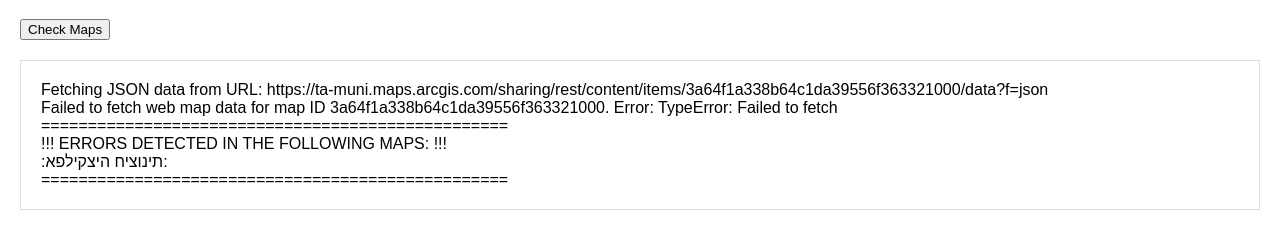
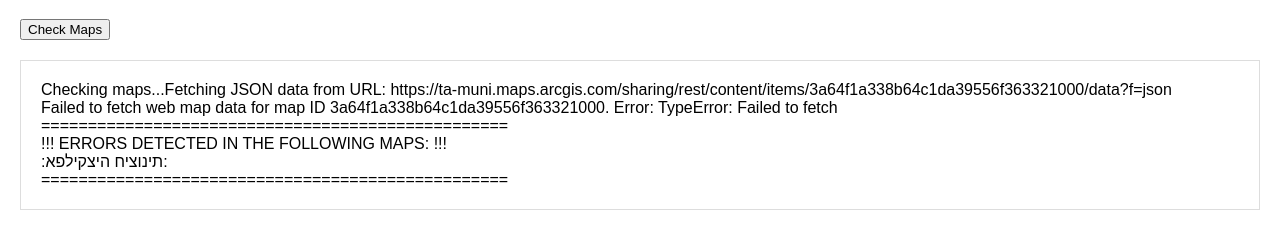
Before and after one commit to Lirantzu/arcgis_checks, a plain HTML site: page index.html in a window 1280 px wide. Both pictures are taken after a click on the button "Check Maps". Shown: the part 61-310 px from the top of the page. Drawn offline with Linux system fonts and the light colour scheme; no server answers.

Commit message:
Update index.html

```diff
--- a/index.html
+++ b/index.html
@@ -15,5 +15,16 @@
     <div id="results"></div>
 
     <script src="map_checker.js"></script>
+    <script>
+        function checkMaps() {
+            document.getElementById('results').innerHTML = 'Checking maps...';
+            checkAllMaps().then(() => {
+                console.log('Map check complete');
+            }).catch(error => {
+                console.error('Error checking maps:', error);
+                document.getElementById('results').innerHTML = 'An error occurred while checking maps.';
+            });
+        }
+    </script>
 </body>
 </html>
```
